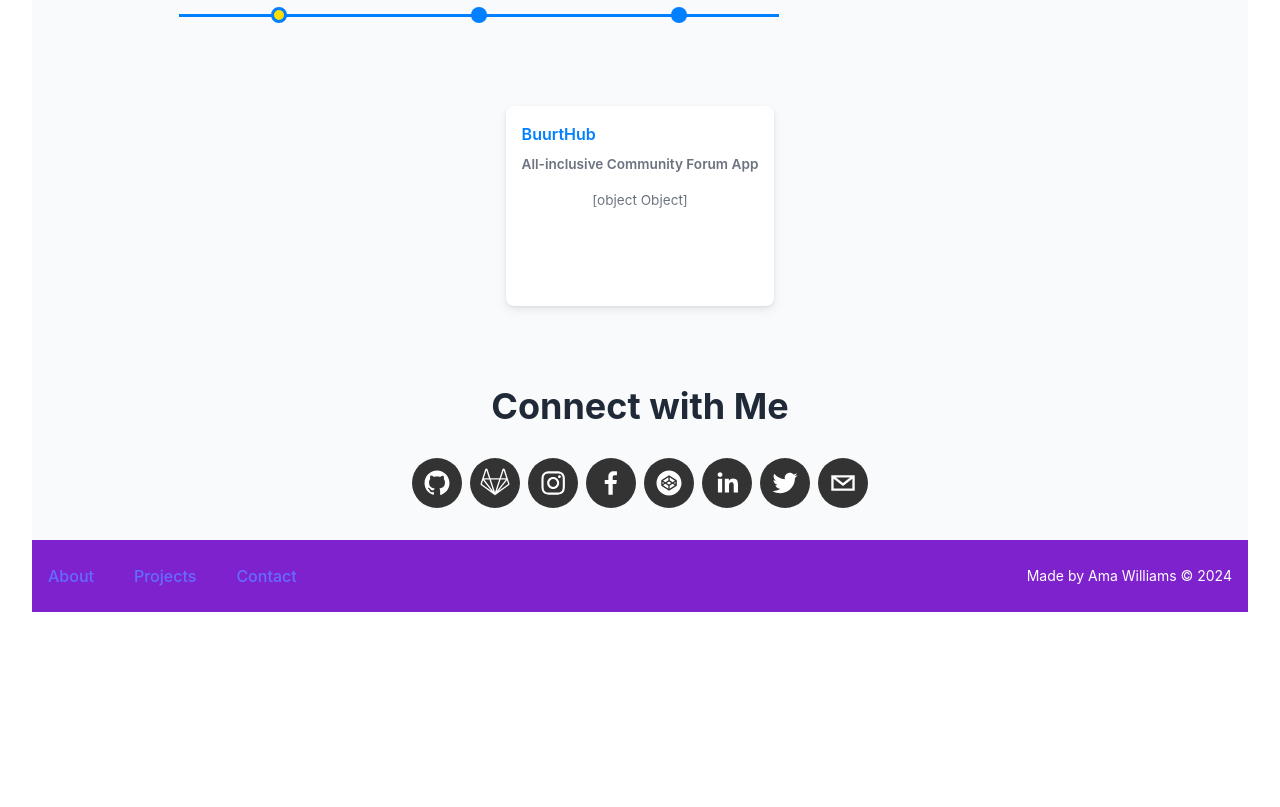
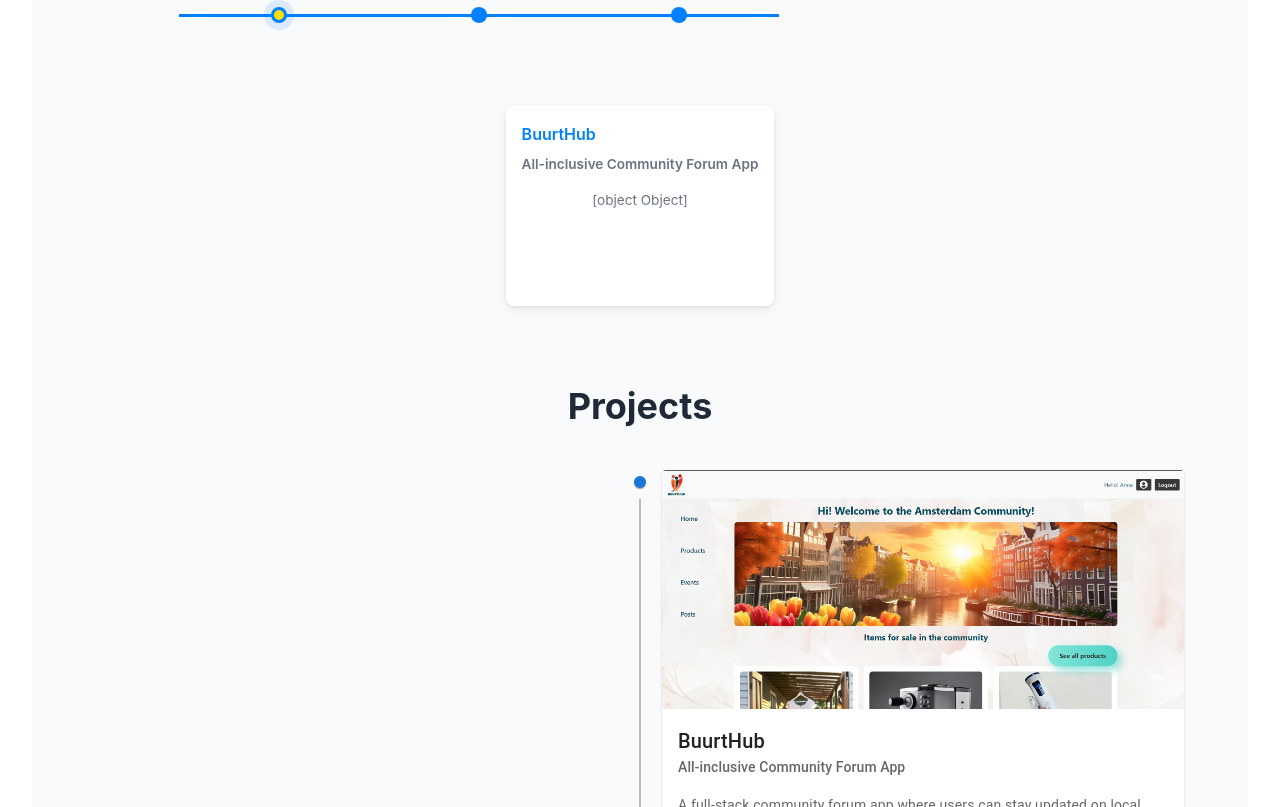
Before and after one commit to Tetsewa/my-portfolio, a React (Vite) app: page / in a window 1280 px wide. Shown: the part 2014-2821 px from the top of the page. Before the commit the page ends 2658 px from the top, so only its background shows below. Built offline with nearby package versions, Linux system fonts and the light colour scheme.

Commit message:
updated with a different timeline for projects

```diff
--- a/package.json
+++ b/package.json
@@ -10,6 +10,10 @@
     "preview": "vite preview"
   },
   "dependencies": {
+    "@emotion/react": "^11.13.3",
+    "@emotion/styled": "^11.13.0",
+    "@mui/lab": "^6.0.0-beta.9",
+    "@mui/material": "^6.1.0",
     "react": "^18.3.1",
     "react-chrono": "^2.6.1",
     "react-dom": "^18.3.1",
--- a/src/App.jsx
+++ b/src/App.jsx
@@ -6,6 +6,7 @@
 import About from './pages/About'
 import Technologies from './pages/Technologies'
 import Projects from './pages/Projects'
+import Projects2 from './pages/Projects2'
 import Contact from './pages/Contact'
 import Footer from './components/Footer'
 
@@ -17,6 +18,7 @@
       <About/>
       <Technologies/>
       <Projects/>
+      <Projects2/>
       <Contact/>
       <Footer/>
 
--- /dev/null
+++ b/src/pages/Projects2.jsx
@@ -0,0 +1,105 @@
+import * as React from 'react';
+import Timeline from '@mui/lab/Timeline';
+import TimelineItem from '@mui/lab/TimelineItem';
+import TimelineSeparator from '@mui/lab/TimelineSeparator';
+import TimelineConnector from '@mui/lab/TimelineConnector';
+import TimelineContent from '@mui/lab/TimelineContent';
+import TimelineDot from '@mui/lab/TimelineDot';
+import Typography from '@mui/material/Typography';
+import Link from '@mui/material/Link';
+import Card from '@mui/material/Card';
+import CardMedia from '@mui/material/CardMedia';
+import CardContent from '@mui/material/CardContent';
+import Button from '@mui/material/Button';
+
+// Project data
+const events = [
+    {
+        title: "Jul 2024",
+        cardTitle: "BuurtHub",
+        cardSubtitle: "All-inclusive Community Forum App",
+        cardDetailedText: "A full-stack community forum app where users can stay updated on local events, make posts, and trade goods and services. Technologies Used: React, Node JS, Figma, Tailwind CSS, Adaptable, Vercel, Supabase, Express, MongoDB.",
+        imageUrl: "Buurthub.png",
+        demoLink: "https://buurt-hub.vercel.app/",
+        sourceCodeLink: "https://github.com/Sowjanyakambhampati/BuurtHub"
+    },
+    {
+        title: "May 2024",
+        cardTitle: "StyleSavvy",
+        cardSubtitle: "Beauty Services Booking App",
+        cardDetailedText: "A single-page application created with React and Node for booking beauty services. Technologies Used: React, Node JS, Figma, Tailwind CSS, Netlify.",
+        imageUrl: "StyleSavvy.png",
+        demoLink: "https://stylesavvyproject.netlify.app/",
+        sourceCodeLink: "https://github.com/Tetsewa/StyleSavvy-Salon-Project"
+    },
+    {
+        title: "Feb 2024",
+        cardTitle: "Fix It Game",
+        cardSubtitle: "Single-player Quiz Game",
+        cardDetailedText: "A quiz game testing basic knowledge of computer hardware parts. Built with HTML, CSS, and JavaScript. Technologies Used: HTML, CSS, JavaScript, Canva.",
+        imageUrl: "Fix-It-Game.png",
+        demoLink: "https://tetsewa.github.io/Fix-it-Game/",
+        sourceCodeLink: "https://github.com/username/fix-it-game"
+    }
+];
+
+export default function ProjectTimeline() {
+  return (
+    <div className="p-8 bg-gray-50">
+      <h1 className="text-4xl font-bold mb-8 text-center text-gray-800">Projects</h1>
+
+      <Timeline position="alternate">
+        {events.map((event, index) => (
+          <TimelineItem key={index}>
+            <TimelineSeparator>
+              <TimelineDot color="primary" />
+              {index < events.length - 1 && <TimelineConnector />}
+            </TimelineSeparator>
+
+            <TimelineContent>
+              <Card sx={{ mb: 4 }}>
+                <CardMedia
+                  component="img"
+                  height="140"
+                  image={event.imageUrl}
+                  alt={event.cardTitle}
+                />
+                <CardContent>
+                  <Typography variant="h6" component="div">
+                    {event.cardTitle}
+                  </Typography>
+                  <Typography variant="subtitle2" color="text.secondary">
+                    {event.cardSubtitle}
+                  </Typography>
+                  <Typography variant="body2" color="text.secondary" sx={{ mt: 2 }}>
+                    {event.cardDetailedText}
+                  </Typography>
+                  <div className="mt-4 flex space-x-4">
+                    <Button
+                      component={Link}
+                      href={event.demoLink}
+                      target="_blank"
+                      variant="contained"
+                      color="primary"
+                    >
+                      App Demo
+                    </Button>
+                    <Button
+                      component={Link}
+                      href={event.sourceCodeLink}
+                      target="_blank"
+                      variant="contained"
+                      color="secondary"
+                    >
+                      Source Code
+                    </Button>
+                  </div>
+                </CardContent>
+              </Card>
+            </TimelineContent>
+          </TimelineItem>
+        ))}
+      </Timeline>
+    </div>
+  );
+}
```
Also changed, not shown: 1 other file (tests, documents, lock files or other folders).
